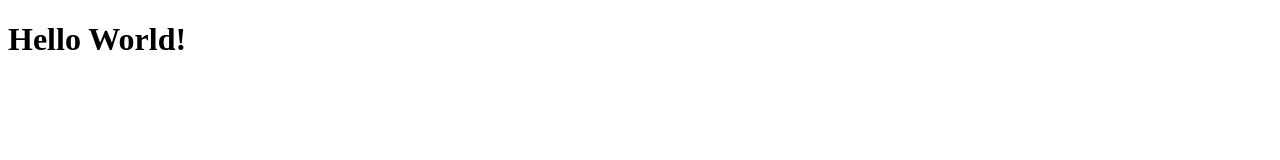
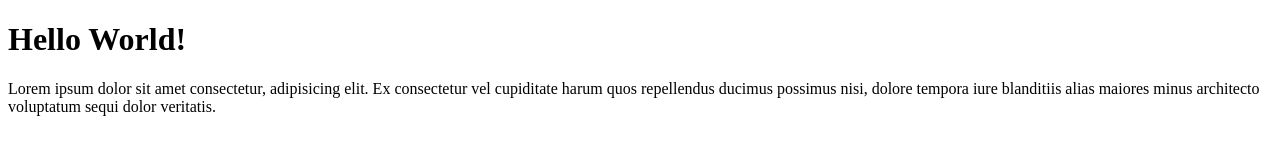
Before and after one commit to Adnin03/adnin-git-test, a plain HTML site: page index.html in a window 1280 px wide. Drawn offline with Linux system fonts and the light colour scheme.

Commit message:
menambahkan teks paragraf

```diff
--- a/index.html
+++ b/index.html
@@ -7,5 +7,6 @@
   </head>
   <body>
     <h1>Hello World!</h1>
+    <p>Lorem ipsum dolor sit amet consectetur, adipisicing elit. Ex consectetur vel cupiditate harum quos repellendus ducimus possimus nisi, dolore tempora iure blanditiis alias maiores minus architecto voluptatum sequi dolor veritatis.</p>
   </body>
 </html>
```
